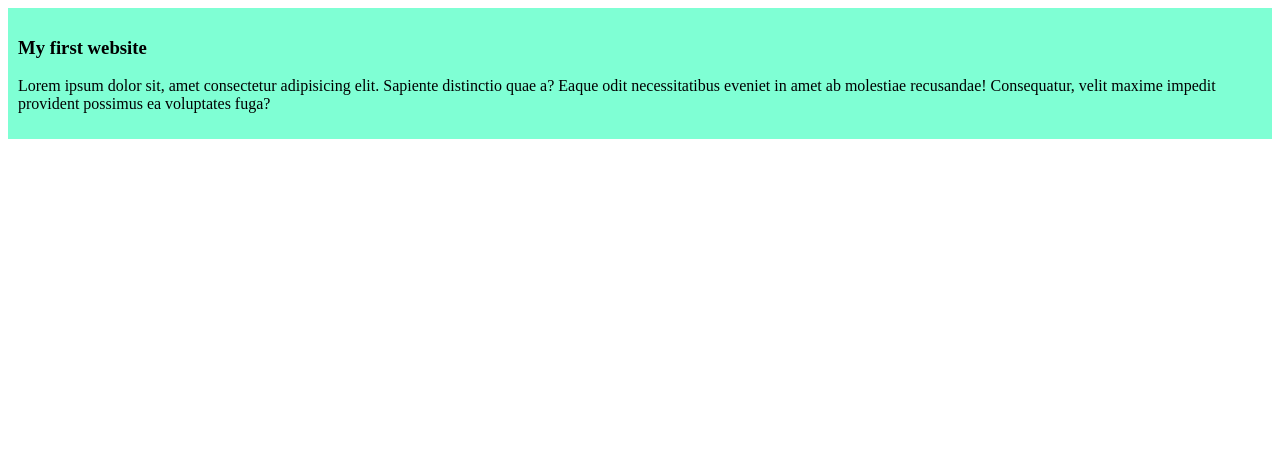
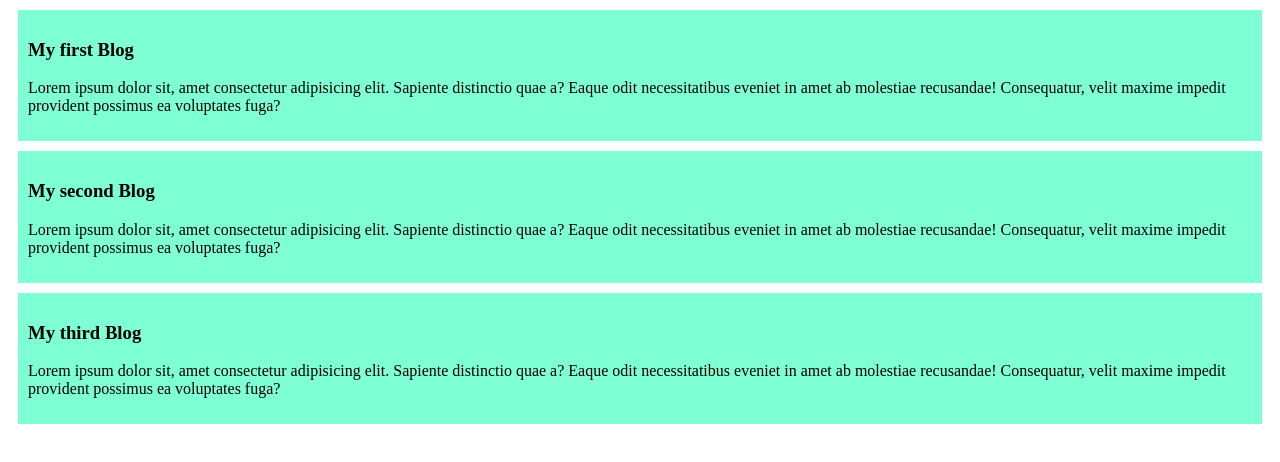
Before and after one commit to farhana107/my-simple-website, a plain HTML site: page index.html in a window 1280 px wide. Drawn offline with Linux system fonts and the light colour scheme.

Commit message:
added the second and the third blog

```diff
--- a/index.html
+++ b/index.html
@@ -8,7 +8,15 @@
 </head>
 <body>
     <div>
-        <h3>My first website</h3>
+        <h3>My first Blog</h3>
+        <p>Lorem ipsum dolor sit, amet consectetur adipisicing elit. Sapiente distinctio quae a? Eaque odit necessitatibus eveniet in amet ab molestiae recusandae! Consequatur, velit maxime impedit provident possimus ea voluptates fuga?</p>
+    </div>
+    <div>
+        <h3>My second Blog</h3>
+        <p>Lorem ipsum dolor sit, amet consectetur adipisicing elit. Sapiente distinctio quae a? Eaque odit necessitatibus eveniet in amet ab molestiae recusandae! Consequatur, velit maxime impedit provident possimus ea voluptates fuga?</p>
+    </div>
+    <div>
+        <h3>My third Blog</h3>
         <p>Lorem ipsum dolor sit, amet consectetur adipisicing elit. Sapiente distinctio quae a? Eaque odit necessitatibus eveniet in amet ab molestiae recusandae! Consequatur, velit maxime impedit provident possimus ea voluptates fuga?</p>
     </div>
 </body>
--- a/styles/blog.css
+++ b/styles/blog.css
@@ -1,4 +1,5 @@
 div{
     background-color: aquamarine;
     padding: 10px;
+    margin: 10px;
 }
```
